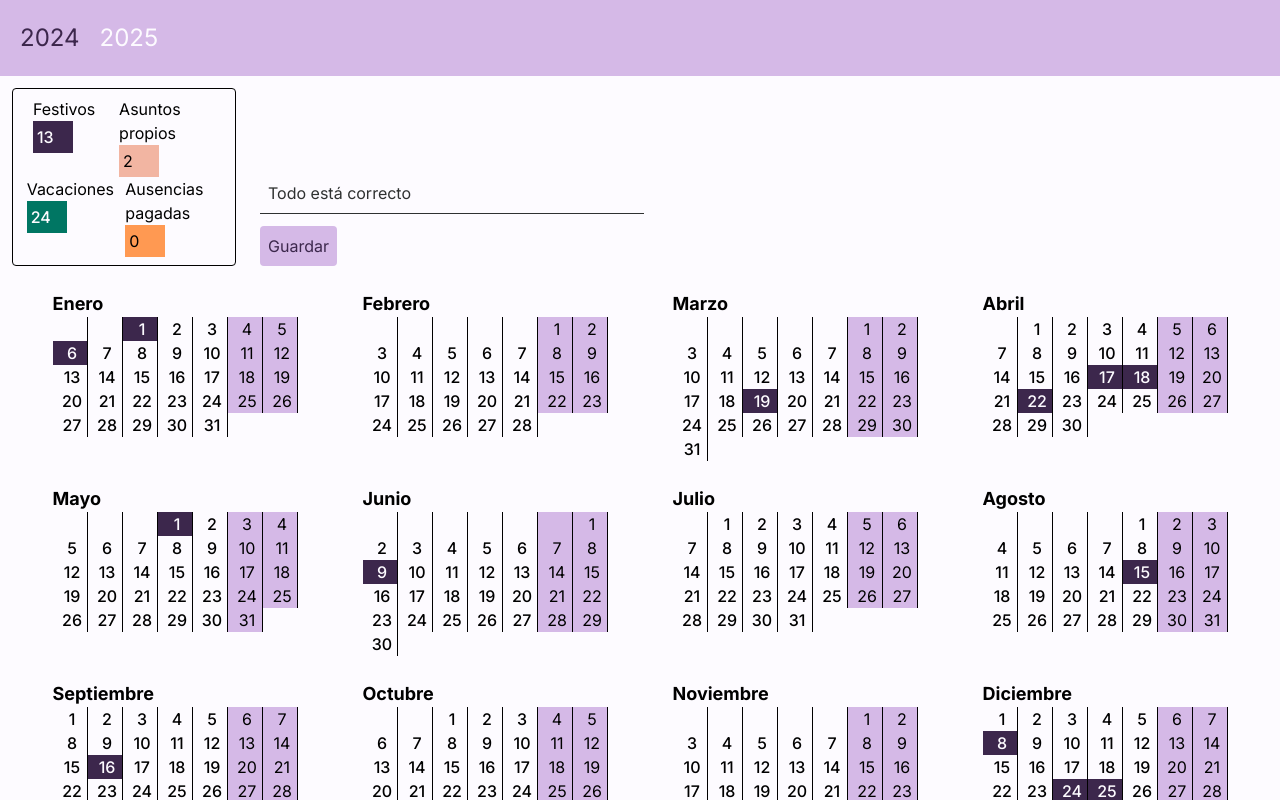
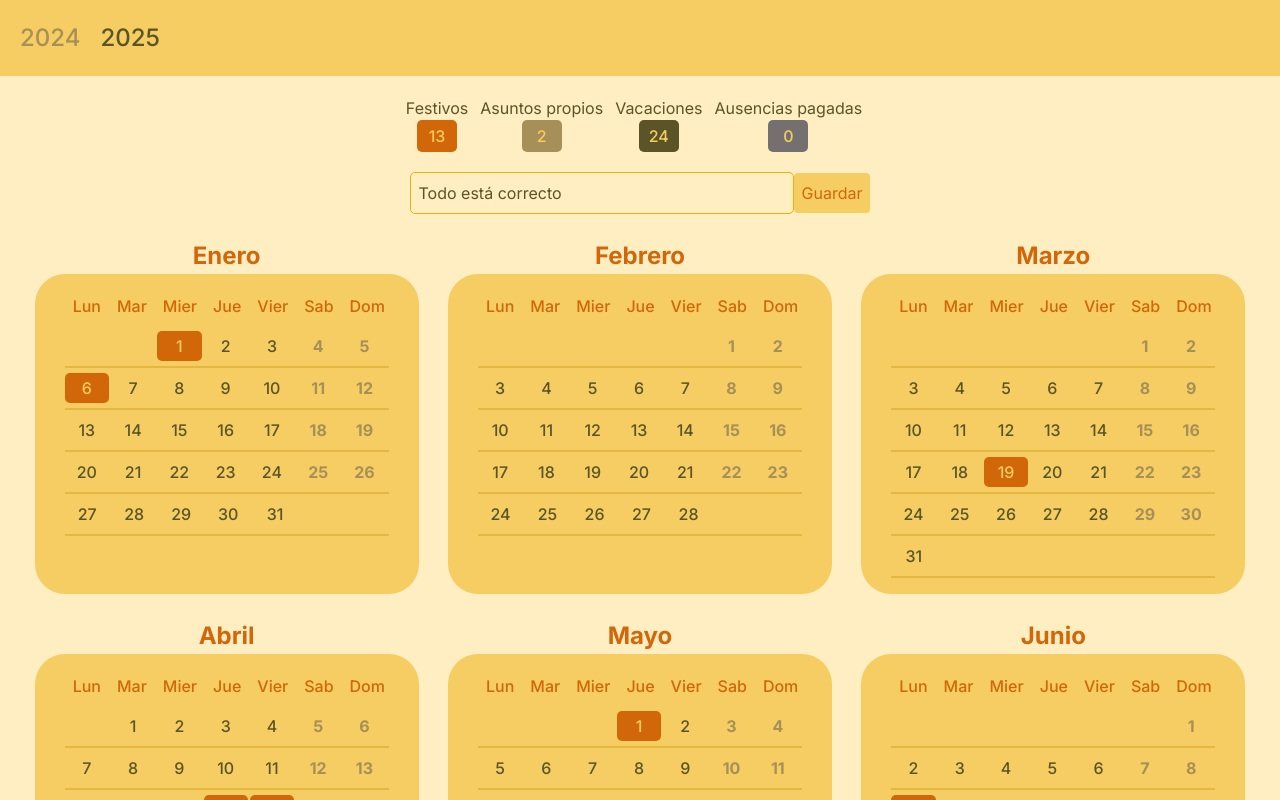
Before and after one commit to amartdaz/calendar, a Next.js app: page / in a window 1280 px wide. Shown: the top 800 px of the page. Built offline with nearby package versions, Linux system fonts and the light colour scheme.

Commit message:
Changing style

```diff
--- a/src/app/components/header/header.module.css
+++ b/src/app/components/header/header.module.css
@@ -1,14 +1,15 @@
 .header {
-    background-color: var(--principal);
+    background-color: var(--yellow);
     padding: 20px;
 }
 
 .header button {
-    color: var(--principal-dark);
+    color: var(--green-light);
+    font-weight: 500;
     font-size: x-large;
     margin-right: 20px;
 }
 
 .header button.selected {
-    color: var(--light);
+    color: var(--green);
 }
--- a/src/app/components/month/month.tsx
+++ b/src/app/components/month/month.tsx
@@ -9,9 +9,18 @@ export default function Month({ index }: { index: number }) {
   const weeks = Math.ceil((month.days + month.init) / 7);
 
   return (
-    <div className="max-w-64 m-3">
-      <label>{month.name}</label>
-      <div>
+    <div className="max-w-96 m-3 text-center">
+      <label className="monthName">{month.name}</label>
+      <div className="month h-80">
+        <div className="weekdays mb-2">
+          <label>Lun</label>
+          <label>Mar</label>
+          <label>Mier</label>
+          <label>Jue</label>
+          <label>Vier</label>
+          <label>Sab</label>
+          <label>Dom</label>
+        </div>
         {[...Array(weeks).keys()].map((week, index) => {
           const numbers =
             index === 0
--- a/src/app/components/summary/summary.tsx
+++ b/src/app/components/summary/summary.tsx
@@ -36,31 +36,31 @@ export default function Summary() {
     setTimeout(() => {setMessage({ text: "Nice", error: false })}, 2000);
   };
   return (
-    <div className="flex items-end m-3">
-      <div className="flex flex-wrap justify-around p-2 max-w-56 rounded mr-3 border border-solid border-current">
-        <div>
-          <h1 className="max-w-24">Festivos</h1>
-          <p className="festivity max-w-10 p-1">13</p>
+    <div className="flex flex-col items-center m-3">
+      <div className="flex flex-wrap place-content-around gap-3 max-w-72 md:max-w-full p-2 rounded-[20px] mr-3">
+        <div className="flex flex-col items-center">
+          <label>Festivos</label>
+          <p className="festivity w-10 p-1 text-center rounded-[5px]">13</p>
         </div>
-        <div>
-          <h1 className="max-w-24">Asuntos propios</h1>
-          <p className="personalDays max-w-10 p-1">{2 - personalDaysLength}</p>
+        <div className="flex flex-col items-center">
+          <label>Asuntos propios</label>
+          <p className="personalDays w-10 p-1 text-center rounded-[5px]">{2 - personalDaysLength}</p>
         </div>
-        <div>
-          <h1 className="max-w-24">Vacaciones</h1>
-          <p className="holiday max-w-10 p-1">{24 - holidaysLength}</p>
+        <div className="flex flex-col items-center">
+          <label>Vacaciones</label>
+          <p className="holiday w-10 p-1 text-center rounded-[5px]">{24 - holidaysLength}</p>
         </div>
-        <div>
-          <h1 className="max-w-24">Ausencias pagadas</h1>
-          <p className="paidAbsences max-w-10 p-1">{paidAbsencesLength}</p>
+        <div className="flex flex-col items-center">
+          <label>Ausencias pagadas</label>
+          <p className="paidAbsences w-10 p-1 text-center rounded-[5px]">{paidAbsencesLength}</p>
         </div>
       </div>
-      <div className="ml-3">
+      <div className="flex items-center mt-3">
         <p
           className={
             message.error
-              ? "error border-b border-solid border-current p-2 mb-3 min-w-96"
-              : "normal border-b border-solid border-current p-2 mb-3 min-w-96"
+              ? "error border border-solid border-yellow-500 rounded-[5px] p-2 min-w-96"
+              : "border border-solid border-yellow-500 rounded-[5px] p-2 min-w-96"
           }
         >
           {message.text}
--- a/src/app/components/week/week.module.css
+++ b/src/app/components/week/week.module.css
@@ -1,16 +1,21 @@
 .week {
     display: flex;
+    color: var(--green);
+    border-bottom: 2px solid var(--yellow-dark);
+    padding: 5px 0;
 }
 
 .week button {
-    width: 35px;
-    padding-left: 5px;
-    border-right: 1px solid #000;
+    width: 45px;
+    height: 30px;
+    border-radius: 5px;
+    margin-right: 2px;
 }
 
 .weekend {
-    background-color: var(--principal);
+    color: var(--green-light);
     cursor: default;
+    font-weight: 700;
 }
 
 .daily {
--- a/src/app/components/week/week.tsx
+++ b/src/app/components/week/week.tsx
@@ -1,5 +1,5 @@
 "use client";
-import useYearProvider, { LeavingDaysType } from "@/app/context/yearContext";
+import useYearProvider from "@/app/context/yearContext";
 import styles from "./week.module.css";
 
 export default function Week({
--- a/src/app/context/monthContext.tsx
+++ /dev/null
@@ -1,76 +0,0 @@
-import { ReactNode, createContext, useContext, useState } from "react";
-import { isLeapYear } from "../utils/functions";
-
-type dayType = {
-  day: number;
-  month: number;
-};
-
-type savedDatesType = {
-  holidays: dayType[];
-  ownBussines: dayType[];
-  paidAbsence: dayType[];
-};
-
-export type MonthContextType = {
-  year: number;
-  month: number;
-  init: number;
-  isLeapYear: boolean;
-  savedDates: savedDatesType | null;
-  setSavedDates: React.Dispatch<React.SetStateAction<savedDatesType | null>>;
-};
-
-const MonthContext = createContext<MonthContextType>({
-  year: 0,
-  month: 0,
-  init: 0,
-  isLeapYear: false,
-  savedDates: { holidays: [], ownBussines: [], paidAbsence: [] },
-  setSavedDates: () => {},
-});
-
-export const MonthProvider = ({
-  children,
-  year,
-  month,
-}: {
-  children: ReactNode;
-  year: number;
-  month: number;
-}) => {
-  const [savedDates, setSavedDates] = useState<savedDatesType | null>({
-    holidays: [],
-    ownBussines: [],
-    paidAbsence: [],
-  });
-  const saved = window.localStorage.getItem("saved");
-  if (saved && !savedDates) {
-    setSavedDates(JSON.parse(saved));
-  }
-
-  const init = new Date(year, month, 1).getDay();
-  console.log(`${month}:`, init);
-  return (
-    <MonthContext.Provider
-      value={{
-        year,
-        month: month,
-        init,
-        isLeapYear: isLeapYear(year),
-        savedDates,
-        setSavedDates,
-      }}
-    >
-      {children}
-    </MonthContext.Provider>
-  );
-};
-
-export default function useMonthProvider() {
-  const context = useContext(MonthContext);
-  if (!context) {
-    throw new Error("useMonthContext must be used within a MonthProvider");
-  }
-  return context;
-}
--- a/src/app/globals.css
+++ b/src/app/globals.css
@@ -20,6 +20,14 @@
   --warning-light: #ffcca9;
   --error: #f00;
   --error-light: #ff8080;
+
+  --orange: #d16708;
+  --green: #5a5427;
+  --green-light: #a79057;
+  --grey2: #d3bd99;
+  --background-color: #ffeec1;
+  --yellow: #f5cd62;
+  --yellow-dark: #e4b840;
 }
 
 *,
@@ -32,49 +40,62 @@
 
 main,
 body {
-  background-color: var(--light);
+  background-color: var(--background-color);
+  color: var(--green);
 }
 
-label {
-  font-size: large;
+.weekdays label {
+  font-weight: 500;
+  padding: 0 8px;
+  color: var(--orange)
+}
+
+.monthName {
+  font-size: x-large;
   font-weight: 700;
+  color: var(--orange)
+}
+
+.holiday,
+.personalDays,
+.paidAbsences,
+.festivity {
+  color: var(--yellow);
+  font-weight: 500;
 }
 
 .holiday {
-  background-color: var(--secondary);
-  color: var(--light);
-  font-weight: 500;
+  background-color: var(--green);
 }
 
 .personalDays {
-  background-color: var(--ob-color);
+  background-color: var(--green-light);
 }
 
 .paidAbsences {
-  background-color: var(--warning);
+  background-color: var(--grey);
 }
 
 .festivity {
   cursor: default;
-  background-color: var(--principal-dark);
-  font-weight: 500;
-  color: var(--light);
+  background-color: var(--orange);
 }
 
 .save {
-  background-color: var(--principal);
-  color: var(--principal-dark);
+  background-color: var(--yellow);
+  color: var(--orange);
 }
 
 .save:hover {
-  background-color: var(--principal-dark);
-  color: var(--light);
+  color: var(--yellow-dark);
 }
 
 .error {
   color: var(--error);
 }
 
-.normal {
-  color: var(--dark);
+.month {
+  background-color: var(--yellow);
+  padding: 20px 30px;
+  border-radius: 30px;
 }
```
